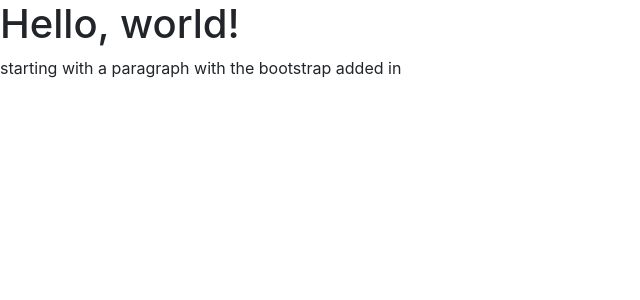
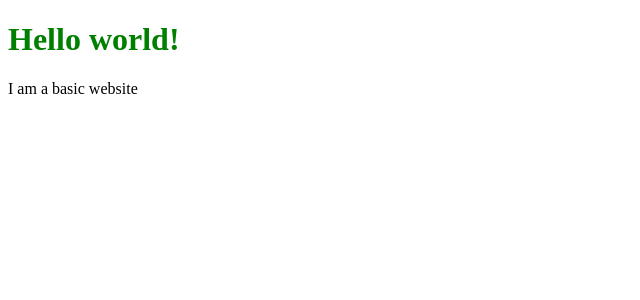
Before and after one commit to laurabug/hellowebapp, a Django app: page / in a window 1280 px wide. Shown: the top 300 px of the page, without its empty margins (0-640 px from the left). Run offline with Django 3.2, Linux system fonts and the light colour scheme; some libraries are stand-ins or nearby versions.

Commit message:
removing the bootstrap stuff

```diff
--- a/collection/templates/index.html
+++ b/collection/templates/index.html
@@ -1,29 +1,13 @@
-<!DOCTYPE html>
-<html lang="en">
-  <head>
-    <meta charset="utf-8">
-    <meta http-equiv="X-UA-Compatible" content="IE=edge">
-    <meta name="viewport" content="width=device-width, initial-scale=1">
-    <!-- The above 3 meta tags *must* come first in the head; any other head content must come *after* these tags -->
-    <title>Bootstrap 101 Template</title>
+<!doctype html>
+{% load staticfiles %}
 
-    <!-- Bootstrap -->
-    <link href="css/bootstrap.min.css" rel="stylesheet">
-
-    <!-- HTML5 shim and Respond.js for IE8 support of HTML5 elements and media queries -->
-    <!-- WARNING: Respond.js doesn't work if you view the page via file:// -->
-    <!--[if lt IE 9]>
-      <script src="https://oss.maxcdn.com/html5shiv/3.7.3/html5shiv.min.js"></script>
-      <script src="https://oss.maxcdn.com/respond/1.4.2/respond.min.js"></script>
-    <![endif]-->
-  </head>
-  <body>
-    <h1>Hello, world!</h1>
-    <p>starting with a paragraph with the bootstrap added in</p>
-
-    <!-- jQuery (necessary for Bootstrap's JavaScript plugins) -->
-    <script src="https://ajax.googleapis.com/ajax/libs/jquery/1.12.4/jquery.min.js"></script>
-    <!-- Include all compiled plugins (below), or include individual files as needed -->
-    <script src="js/bootstrap.min.js"></script>
-  </body>
+<html>
+	<head>
+		<title>My Hello Web App Project</title>
+		<link rel="stylesheet" href="{% static 'css/style.css' %}"/>
+	</head>
+	<body>
+		<h1>Hello world!</h1>
+		<p>I am a basic website</p>
+	</body>
 </html>
```
